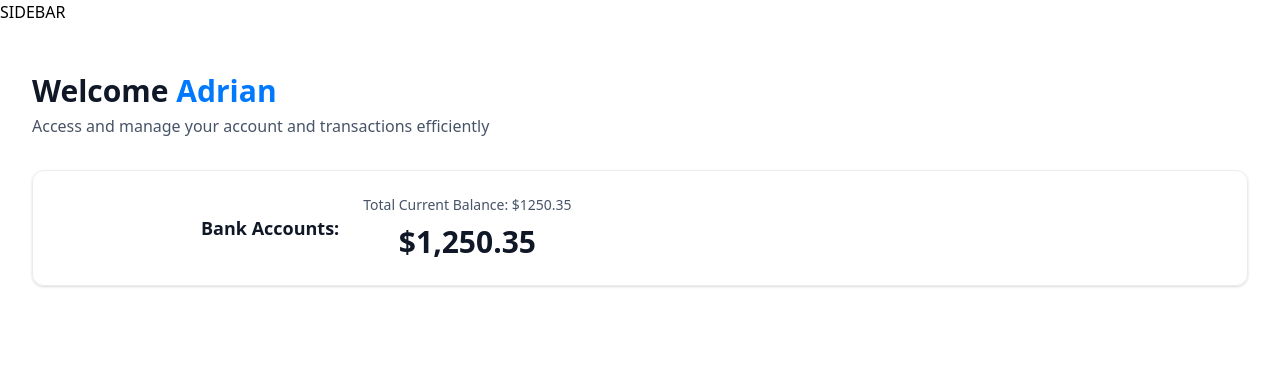
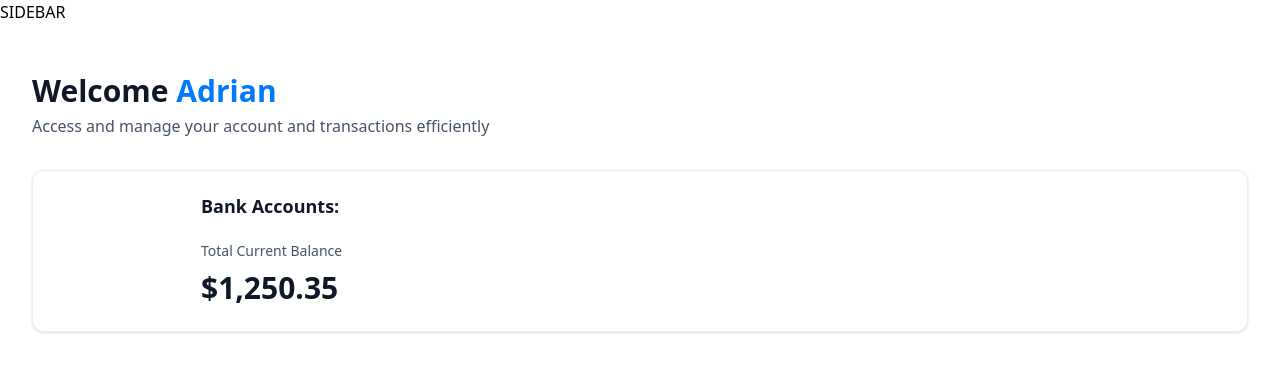
Before and after one commit to iamsjunaid/paywise, a Next.js app: page / in a window 1280 px wide. Shown: the top 372 px of the page. Built offline with nearby package versions, Linux system fonts and the light colour scheme.

Commit message:
downgrade react version

```diff
--- /dev/null
+++ b/components/AnimatedCounter.tsx
@@ -0,0 +1,13 @@
+'use client';
+
+import CountUp from 'react-countup'
+
+const AnimatedCounter = ({ amount }: { amount: number }) => {
+    return (
+        <div className='w-full'>
+            <CountUp decimal='.' decimals={2} prefix='$' end={amount} />
+        </div>
+    )
+}
+
+export default AnimatedCounter
--- a/components/TotalBalanceBox.tsx
+++ b/components/TotalBalanceBox.tsx
@@ -1,24 +1,26 @@
 import React from 'react'
-import { formatAmount } from '../lib/utils'
+import AnimatedCounter from './AnimatedCounter'
 
 const TotalBalanceBox = ({ accounts = [], totalBanks, totalCurrentBalance }): TotalBalanceBoxProps => {
     return (
-        <section className='total-balance'>
-            <div className='total-balance-chart'>
+        <section className="total-balance">
+            <div className="total-balance-chart">
+                {/* <DoughnutChart accounts={accounts} /> */}
+            </div>
 
-            </div>
-            <div className='flex flex-col gap-6'>
-                <h2 className='header-2'>
+            <div className="flex flex-col gap-6">
+                <h2 className="header-2">
                     Bank Accounts: {totalBanks}
                 </h2>
-            </div>
-            <div className='flex flex-col gap-2'>
-                <p className='total-balance-label'>
-                    Total Current Balance: ${totalCurrentBalance}
-                </p>
-                <p className='total-balance-amount flex-center gap-2'>
-                    {formatAmount(totalCurrentBalance)}
-                </p>
+                <div className="flex flex-col gap-2">
+                    <p className="total-balance-label">
+                        Total Current Balance
+                    </p>
+
+                    <div className="total-balance-amount flex-center gap-2">
+                        <AnimatedCounter amount={totalCurrentBalance} />
+                    </div>
+                </div>
             </div>
         </section>
     )
```
Also changed, not shown: package.json (+5 -2 lines), 1 other file (tests, documents, lock files or other folders).
